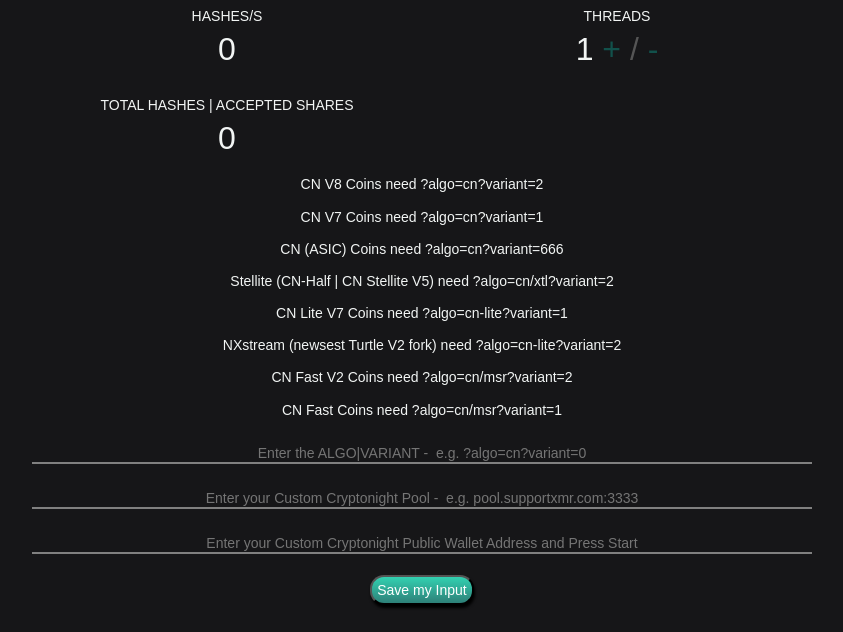
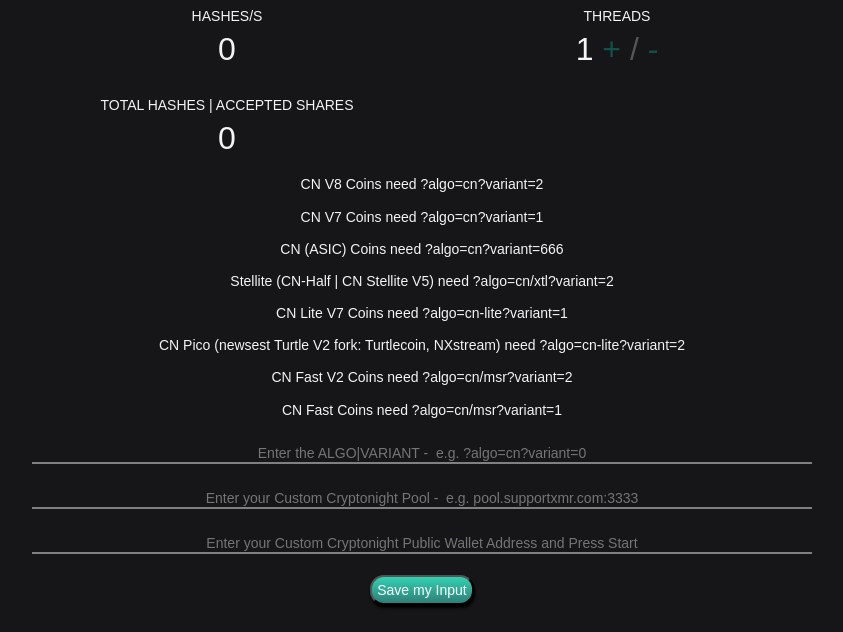
Before and after one commit to PiTi2k5/Crypto-Webminer, a plain HTML site: page index.html in a window 1280 px wide. Shown: the part 159-791 px from the top of the page, without its empty margins (218-1061 px from the left). Drawn offline with Linux system fonts and the light colour scheme.

Commit message:
Turtle V2 Ready

```diff
--- a/index.html
+++ b/index.html
@@ -94,7 +94,7 @@
 <p align="center">CN (ASIC) Coins need ?algo=cn?variant=666</p>
 <p align="center">Stellite (CN-Half | CN Stellite V5) need ?algo=cn/xtl?variant=2</p>
 <p align="center">CN Lite V7 Coins need ?algo=cn-lite?variant=1 </p>
-<p align="center">NXstream (newsest Turtle V2 fork) need ?algo=cn-lite?variant=2 </p>
+<p align="center">CN Pico (newsest Turtle V2 fork: Turtlecoin, NXstream) need ?algo=cn-lite?variant=2 </p>
 <p align="center">CN Fast V2 Coins need ?algo=cn/msr?variant=2</p>
 <p align="center">CN Fast Coins need ?algo=cn/msr?variant=1</p>
 <div class="row">
```
